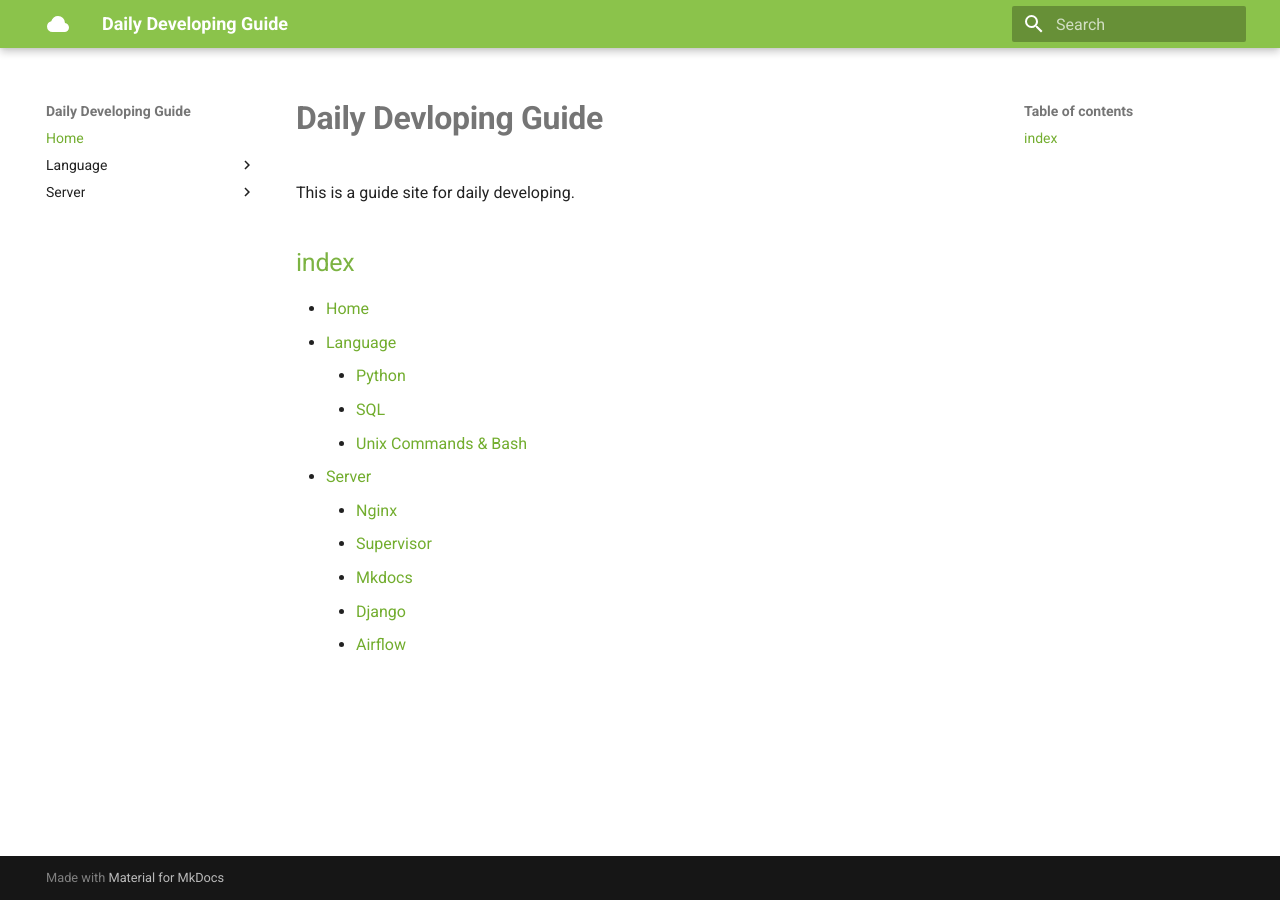
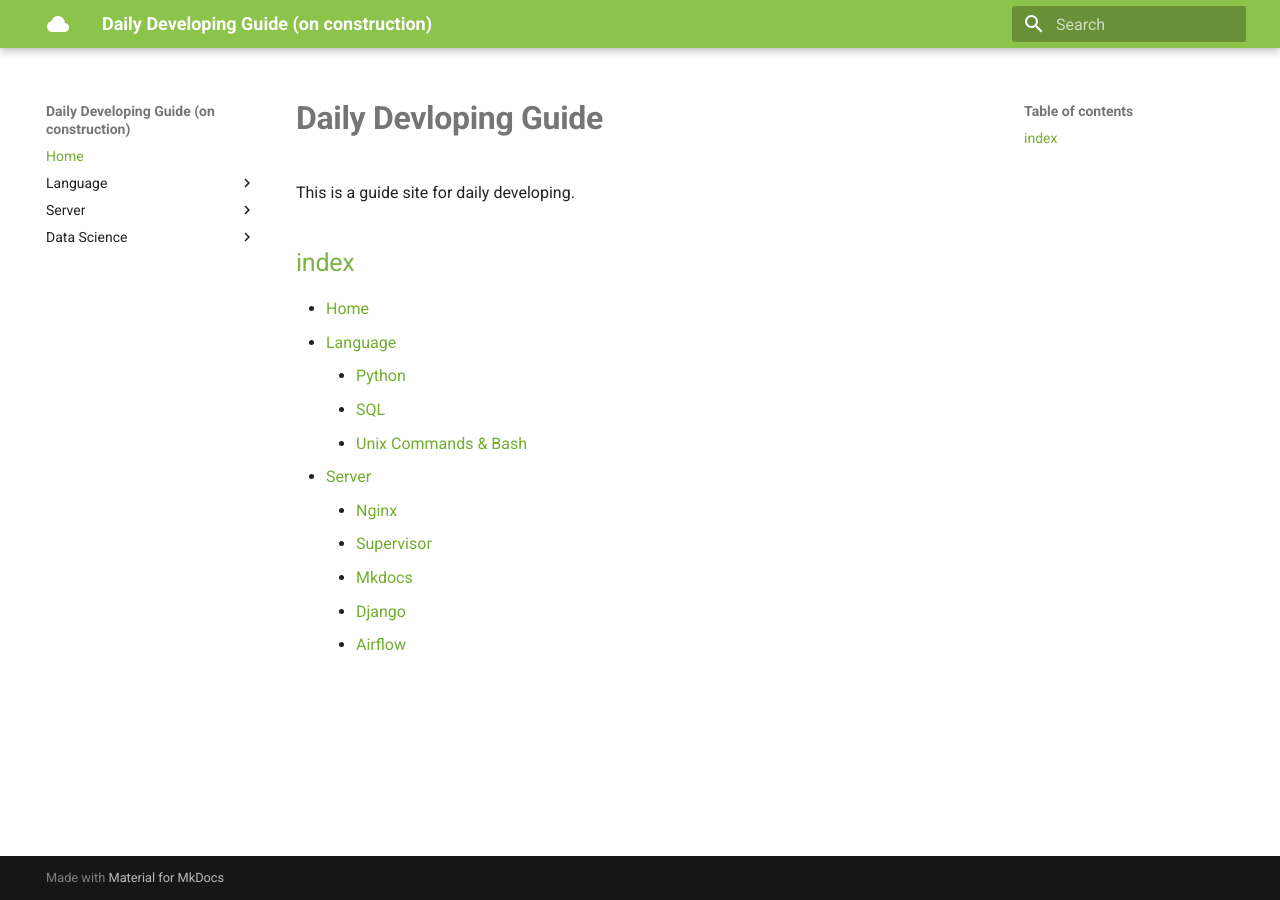
Before and after one commit to linqingbin/dailydevdoc, an MkDocs documentation site: the page built from docs/index.md, in a window 1280 px wide. Built offline with MkDocs 1.6.1 and Material for MkDocs 9.7.7, drawn with Linux system fonts in a browser that asks for light colours.

Commit message:
add data processing

```diff
--- a/mkdocs.yml
+++ b/mkdocs.yml
@@ -1,4 +1,4 @@
-site_name: Daily Developing Guide
+site_name: Daily Developing Guide (on construction)
 nav:
     - Home: index.md
     - Language:
@@ -23,8 +23,8 @@
         # - Gunrion
         # - Mongodb
         # - PostgreSQL
-    # - Modeling:
-    #     - Data preprocessing: modeling/dataPreprocessing.md
+    - Data Science:
+        - Data processing: datascience/dataProcessing.md
         # - Clusifiy
         # - Cluster
         # - Utils
```
Also changed, not shown: docs/datascience/dataProcessing.md (added, +36 -0 lines), docs/modeling/dataPreprocessing.md (deleted, +0 -1 lines), 1 other file.
